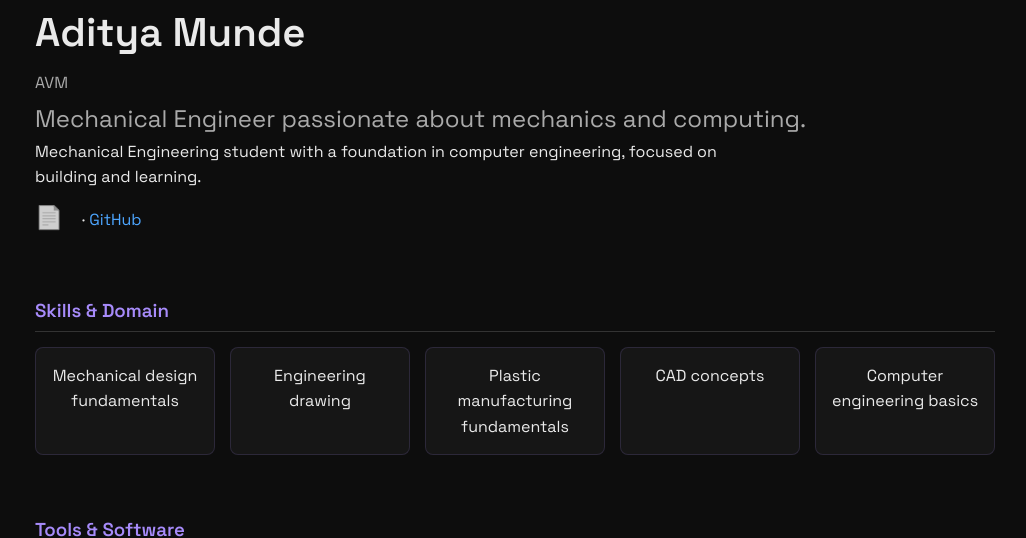
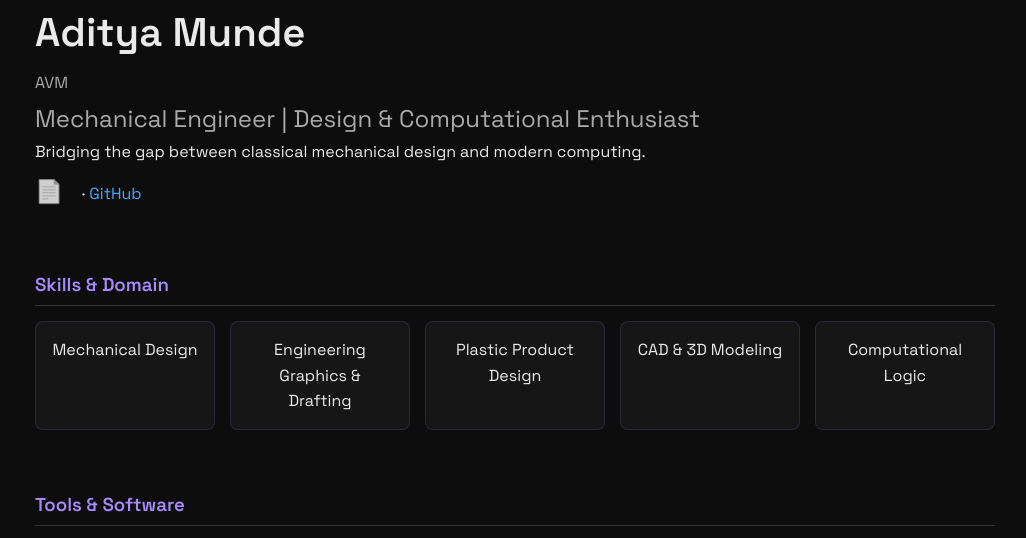
Before and after one commit to imavm/avm.github.io, a plain HTML site: page index.html in a window 1280 px wide. Shown: the part 182-720 px from the top of the page, without its empty margins (125-1151 px from the left). Drawn offline with Linux system fonts and the light colour scheme.

Commit message:
Revise portfolio content and improve styling
Updated the personal portfolio website content and styling.

```diff
--- a/index.html
+++ b/index.html
@@ -311,11 +311,11 @@ details[open] summary {
 <p style="color:#aaa; margin-top:5px;">AVM</p>
 
 
-      <h2>Mechanical Engineer passionate about mechanics and computing.</h2>
+      <h2>Mechanical Engineer | Design & Computational Enthusiast</h2>
 
 
       <p>
-        Mechanical Engineering student with a foundation in computer engineering, focused on building and learning.
+       Bridging the gap between classical mechanical design and modern computing.
       </p>
 
       <div style="margin-top: 10px;">
@@ -336,11 +336,11 @@ details[open] summary {
 
       <h3>Skills & Domain</h3>
        <div class="skills">
-  <div class="skill">Mechanical design fundamentals</div>
-  <div class="skill">Engineering drawing</div>
-  <div class="skill">Plastic manufacturing fundamentals</div>
-  <div class="skill">CAD concepts</div>
-  <div class="skill">Computer engineering basics</div>
+  <div class="skill">Mechanical Design</div>
+  <div class="skill">Engineering Graphics & Drafting</div>
+  <div class="skill">Plastic Product Design</div>
+  <div class="skill">CAD & 3D Modeling</div>
+  <div class="skill">Computational Logic</div>
 </div>
 
     </section>
@@ -360,7 +360,7 @@ details[open] summary {
 
   <p>
     Learning to translate mechanical concepts into clear, manufacturable models
-    using CAD and BIM tools.
+    using CAD and BIM tools.Transforming conceptual mechanical ideas into robust, manufacturable 3D models. Proficient in industry-standard CAD and BIM workflows to ensure design accuracy and feasibility.
   </p>
 
   <div class="skills">
```
